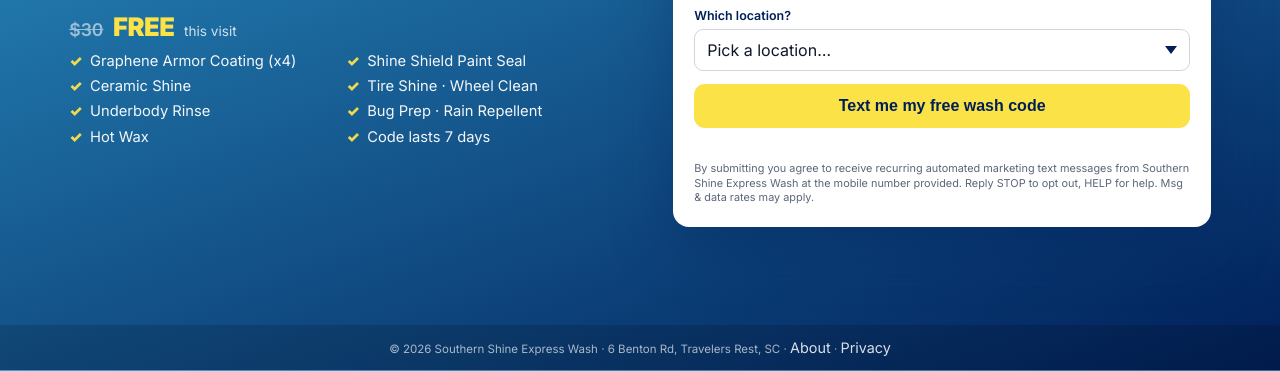
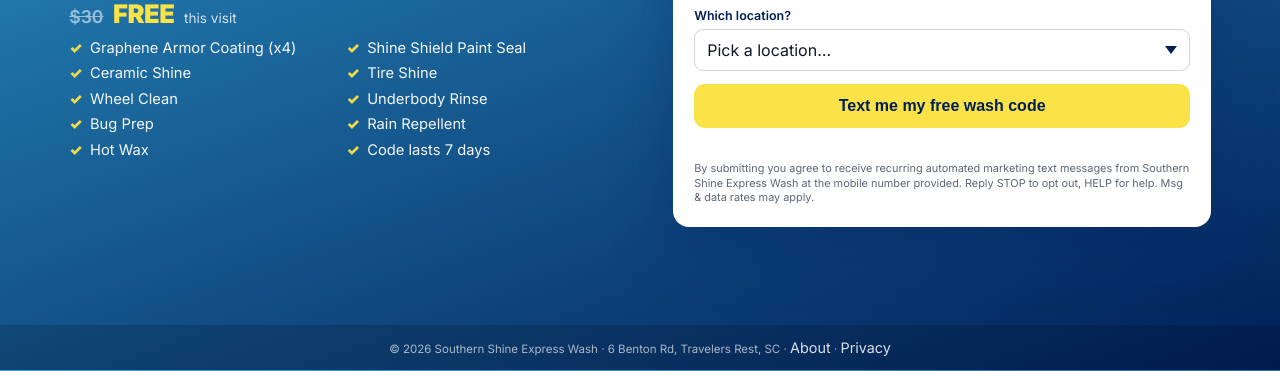
Before and after one commit to carwashqueenai-source/southern-shine-freewash, a plain HTML site: page index.html in a window 1280 px wide. Shown: the part 429-800 px from the top of the page. Drawn offline with Linux system fonts and the light colour scheme.

Commit message:
ui(landing): split combo features into separate bullets
Tire Shine / Wheel Clean and Bug Prep / Rain Repellent were combined
with mid-dots. Each is its own wash feature and deserves its own
checkmark + line. List is now 10 features in a 2-column grid (5 rows).

```diff
--- a/index.html
+++ b/index.html
@@ -251,9 +251,11 @@
           <li>Graphene Armor Coating (x4)</li>
           <li>Shine Shield Paint Seal</li>
           <li>Ceramic Shine</li>
-          <li>Tire Shine · Wheel Clean</li>
+          <li>Tire Shine</li>
+          <li>Wheel Clean</li>
           <li>Underbody Rinse</li>
-          <li>Bug Prep · Rain Repellent</li>
+          <li>Bug Prep</li>
+          <li>Rain Repellent</li>
           <li>Hot Wax</li>
           <li>Code lasts 7 days</li>
         </ul>
```
